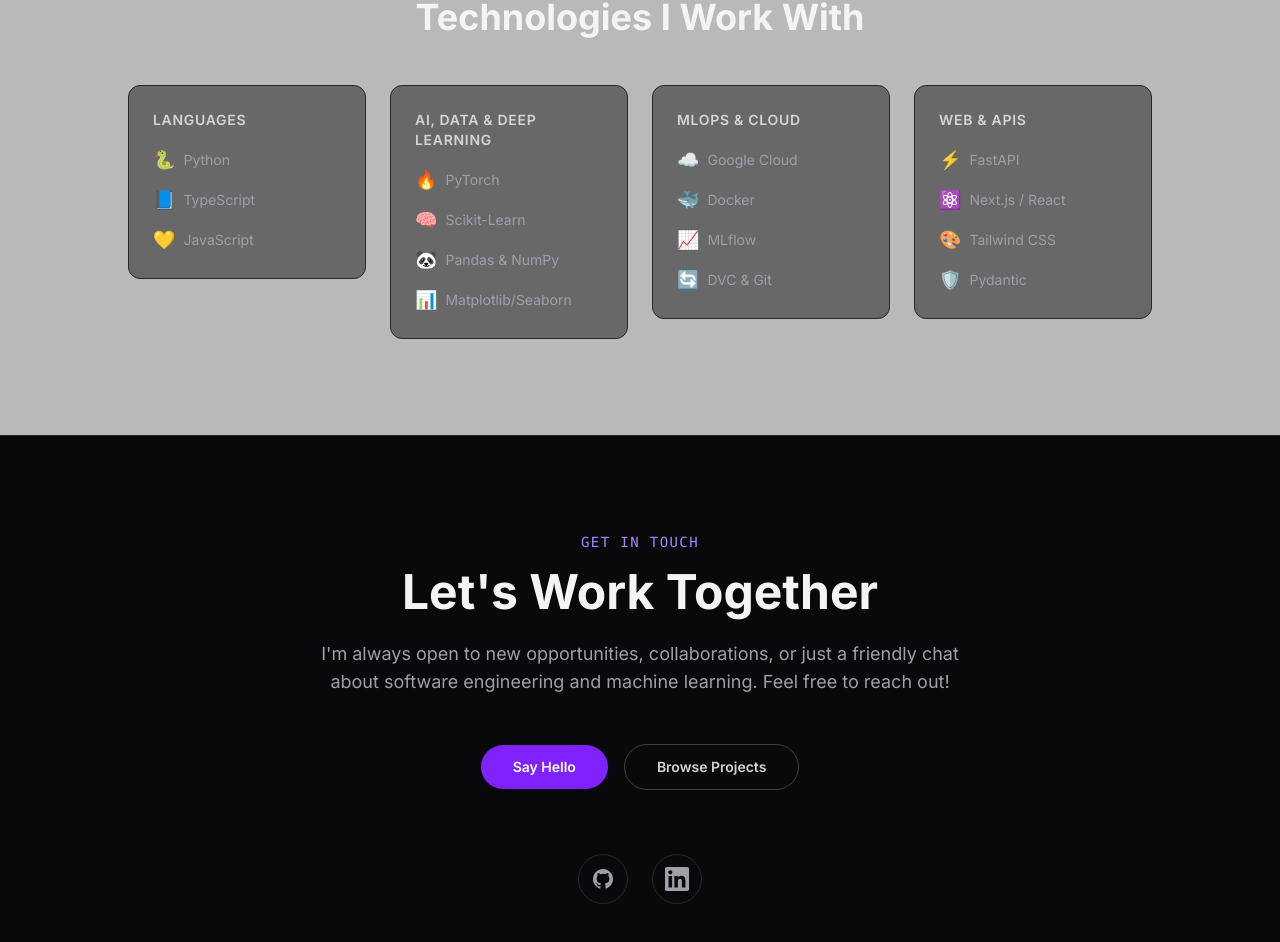
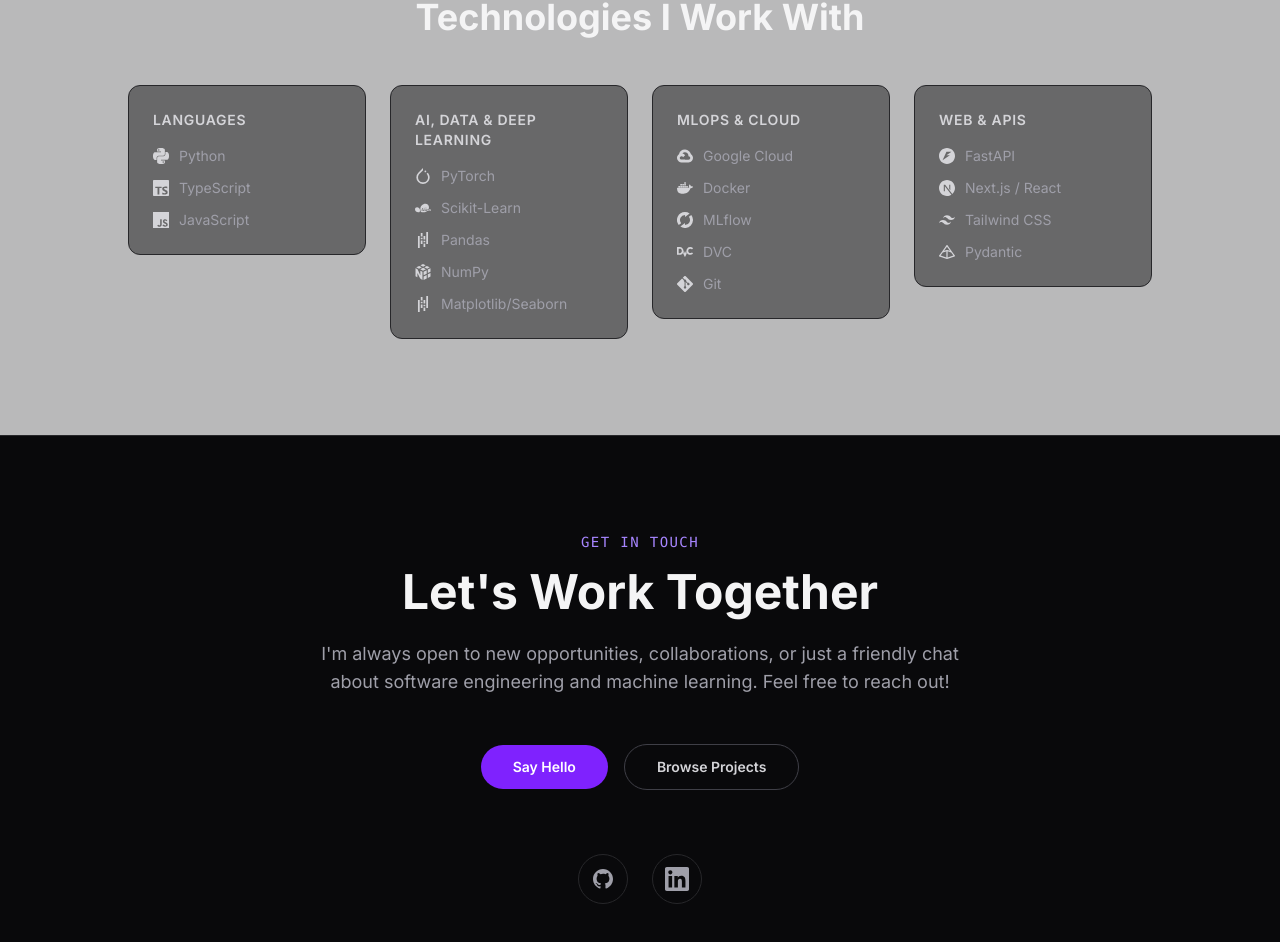
Before and after one commit to MakabeD/Portfolio-Hub, a Next.js app: page / in a window 1280 px wide. Shown: the part 2260-3202 px from the top of the page. Built offline with nearby package versions, Linux system fonts and the light colour scheme.

Commit message:
feat: add react-icons dependency and update Skills component to use icon components

```diff
--- a/components/Skills.tsx
+++ b/components/Skills.tsx
@@ -4,40 +4,62 @@
 import { useInView } from "framer-motion";
 import { useRef } from "react";
 
+// Tech icons from react-icons
+import {
+  SiPython,
+  SiTypescript,
+  SiJavascript,
+  SiPytorch,
+  SiScikitlearn,
+  SiPandas,
+  SiGooglecloud,
+  SiDocker,
+  SiMlflow,
+  SiGit,
+  SiDvc,
+  SiFastapi,
+  SiNextdotjs,
+  SiTailwindcss,
+  SiPydantic,
+  SiNumpy,
+} from "react-icons/si";
+
 const skills = [
   {
     category: "Languages",
     items: [
-      { name: "Python", icon: "🐍" },
-      { name: "TypeScript", icon: "📘" },
-      { name: "JavaScript", icon: "💛" },
+      { name: "Python", icon: <SiPython className="h-4 w-4" /> },
+      { name: "TypeScript", icon: <SiTypescript className="h-4 w-4" /> },
+      { name: "JavaScript", icon: <SiJavascript className="h-4 w-4" /> },
     ],
   },
   {
     category: "AI, Data & Deep Learning",
     items: [
-      { name: "PyTorch", icon: "🔥" },
-      { name: "Scikit-Learn", icon: "🧠" },
-      { name: "Pandas & NumPy", icon: "🐼" },
-      { name: "Matplotlib/Seaborn", icon: "📊" },
+      { name: "PyTorch", icon: <SiPytorch className="h-4 w-4" /> },
+      { name: "Scikit-Learn", icon: <SiScikitlearn className="h-4 w-4" /> },
+      { name: "Pandas", icon: <SiPandas className="h-4 w-4" /> },
+      { name: "NumPy", icon: <SiNumpy className="h-4 w-4" /> },
+      { name: "Matplotlib/Seaborn", icon: <SiPandas className="h-4 w-4" /> },
     ],
   },
   {
     category: "MLOps & Cloud",
     items: [
-      { name: "Google Cloud", icon: "☁️" },
-      { name: "Docker", icon: "🐳" },
-      { name: "MLflow", icon: "📈" },
-      { name: "DVC & Git", icon: "🔄" },
+      { name: "Google Cloud", icon: <SiGooglecloud className="h-4 w-4" /> },
+      { name: "Docker", icon: <SiDocker className="h-4 w-4" /> },
+      { name: "MLflow", icon: <SiMlflow className="h-4 w-4" /> },
+      { name: "DVC", icon: <SiDvc className="h-4 w-4" /> },
+      { name: "Git", icon: <SiGit className="h-4 w-4" /> },
     ],
   },
   {
     category: "Web & APIs",
     items: [
-      { name: "FastAPI", icon: "⚡" },
-      { name: "Next.js / React", icon: "⚛️" },
-      { name: "Tailwind CSS", icon: "🎨" },
-      { name: "Pydantic", icon: "🛡️" },
+      { name: "FastAPI", icon: <SiFastapi className="h-4 w-4" /> },
+      { name: "Next.js / React", icon: <SiNextdotjs className="h-4 w-4" /> },
+      { name: "Tailwind CSS", icon: <SiTailwindcss className="h-4 w-4" /> },
+      { name: "Pydantic", icon: <SiPydantic className="h-4 w-4" /> },
     ],
   },
 ];
@@ -90,9 +112,11 @@
                         delay: groupIndex * 0.15 + skillIndex * 0.1 + 0.2,
                         duration: 0.4,
                       }}
-                      className="flex items-center gap-2 text-sm text-zinc-400"
+                      className="flex items-center gap-2.5 text-sm text-zinc-400"
                     >
-                      <span className="text-lg">{skill.icon}</span>
+                      <span className="text-zinc-300 transition-colors group-hover:text-zinc-100">
+                        {skill.icon}
+                      </span>
                       <span>{skill.name}</span>
                     </motion.div>
                   ))}
--- a/package.json
+++ b/package.json
@@ -14,6 +14,7 @@
     "next": "16.2.0",
     "react": "19.2.4",
     "react-dom": "19.2.4",
+    "react-icons": "^5.6.0",
     "react-scroll": "^1.9.3"
   },
   "devDependencies": {
```
Also changed, not shown: 1 other file (tests, documents, lock files or other folders).
